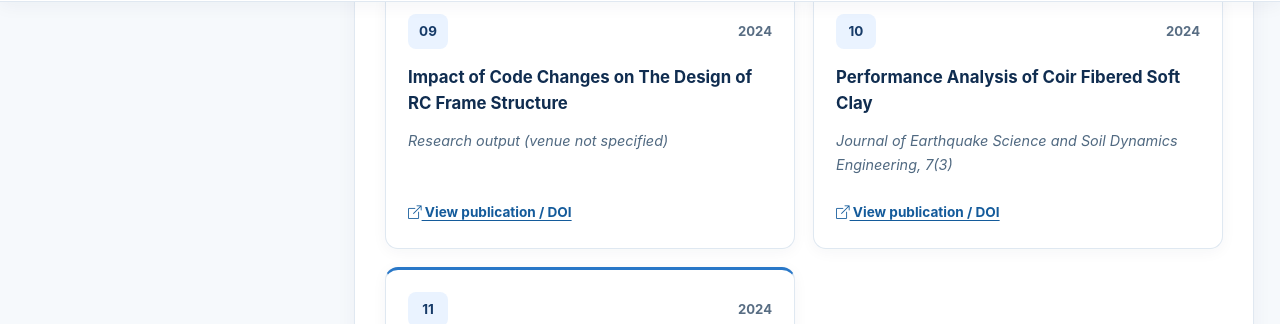
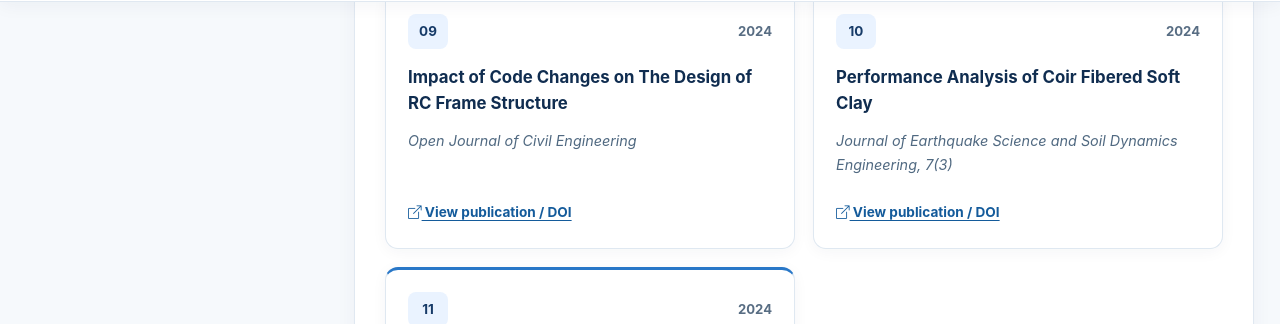
Before and after one commit to Abdurrazzakzubaer/Abdur-Razzak-Zubaer.github.io, a Jekyll site: the page built from publications.md, in a window 1280 px wide and 900 px high, scrolled down 1674 px. Shown: the part 128-452 px from the top of the window. Built offline with Jekyll 4.4.1, drawn with Linux system fonts in a browser that asks for light colours.

Commit message:
Update publications.md

```diff
--- a/publications.md
+++ b/publications.md
@@ -88,8 +88,8 @@ author_profile: true
 <article class="pub-card">
 <div class="pub-card-top"><span class="pub-num">09</span><span class="pub-year">2024</span></div>
 <h3>Impact of Code Changes on The Design of RC Frame Structure</h3>
-<p class="pub-venue"><em>Research output (venue not specified)</em></p>
-<div class="pub-actions"><a aria-label="Open DOI for publication 9" class="pub-link" href="https://doi.org/10.21203/rs.3.rs-4404310/v1" rel="noopener noreferrer" target="_blank"><i aria-hidden="true" class="bi bi-box-arrow-up-right"></i> View publication / DOI</a></div>
+<p class="pub-venue"><em>Open Journal of Civil Engineering</em></p>
+<div class="pub-actions"><a aria-label="Open DOI for publication 9" class="pub-link" href="https://doi.org/10.4236/ojce.2025.152010" rel="noopener noreferrer" target="_blank"><i aria-hidden="true" class="bi bi-box-arrow-up-right"></i> View publication / DOI</a></div>
 </article>
 </div>
 <div class="pub-grid-cell">
```
